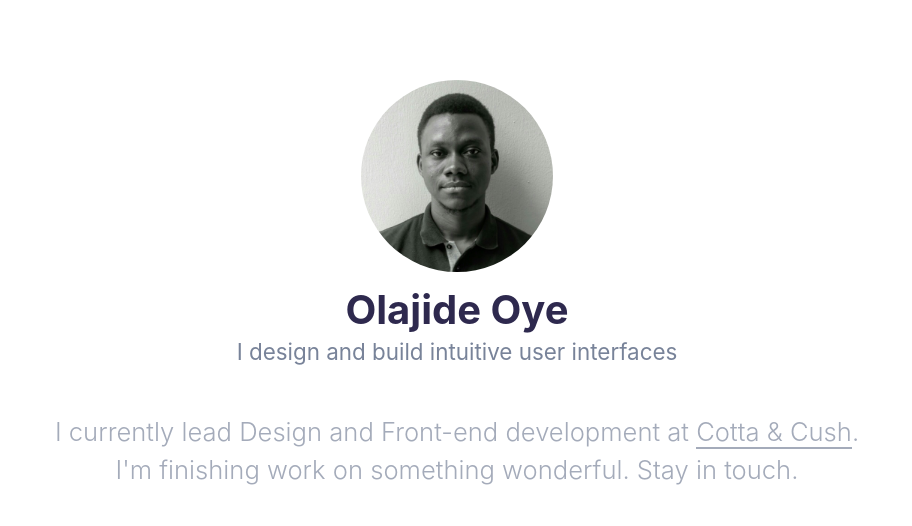
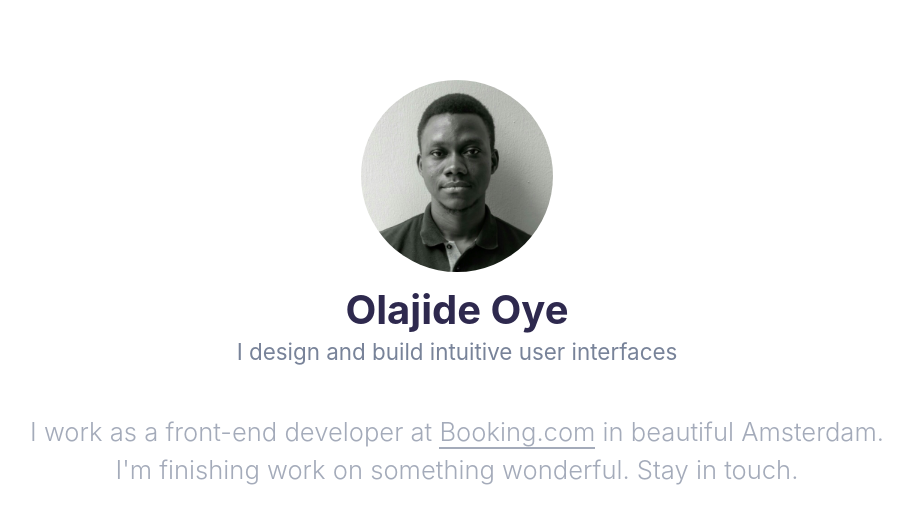
Before and after one commit to olajideoye/personal-website, a website: page app/index.html in a window 1280 px wide. Shown: the top 526 px of the page, without its empty margins (183-1095 px from the left). Drawn offline with nearby package versions, Linux system fonts and the light colour scheme; files that its build step writes are made by us from their sources; files whose address does not match are found by name.

Commit message:
Update index.html to reflect new job

```diff
--- a/app/index.html
+++ b/app/index.html
@@ -32,8 +32,8 @@
     <h1 class="profile-name">Olajide Oye</h1>
     <h3 class="profile-headline">I design and build intuitive user interfaces</h3>
     <p class="profile-description">
-        I currently lead Design and Front-end development at
-        <a target="_blank" rel="noopener" href="http://cottacush.com">Cotta &amp; Cush</a>.
+        I work as a front-end developer at
+        <a target="_blank" rel="noopener" href="https://booking.com">Booking.com</a> in beautiful Amsterdam.
         <br>I'm finishing work on something wonderful. Stay in touch.
     </p>
     <div class="profile-links">
```
